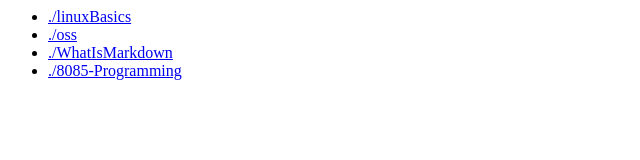
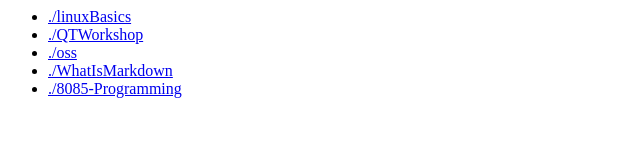
Before and after one commit to voidash/slides, a plain HTML site: page index.html in a window 1280 px wide. Shown: the whole page, without its empty margins (0-640 px from the left). Drawn offline with Linux system fonts and the light colour scheme.

Commit message:
add qt workshop to slides

```diff
--- a/index.html
+++ b/index.html
@@ -1,5 +1,6 @@
 <ul>
 <li><a href="./linuxBasics">./linuxBasics</a></li>
+<li><a href="./QTWorkshop">./QTWorkshop</a></li>
 <li><a href="./oss">./oss</a></li>
 <li><a href="./WhatIsMarkdown">./WhatIsMarkdown</a></li>
 <li><a href="./8085-Programming">./8085-Programming</a></li></ul>
```
